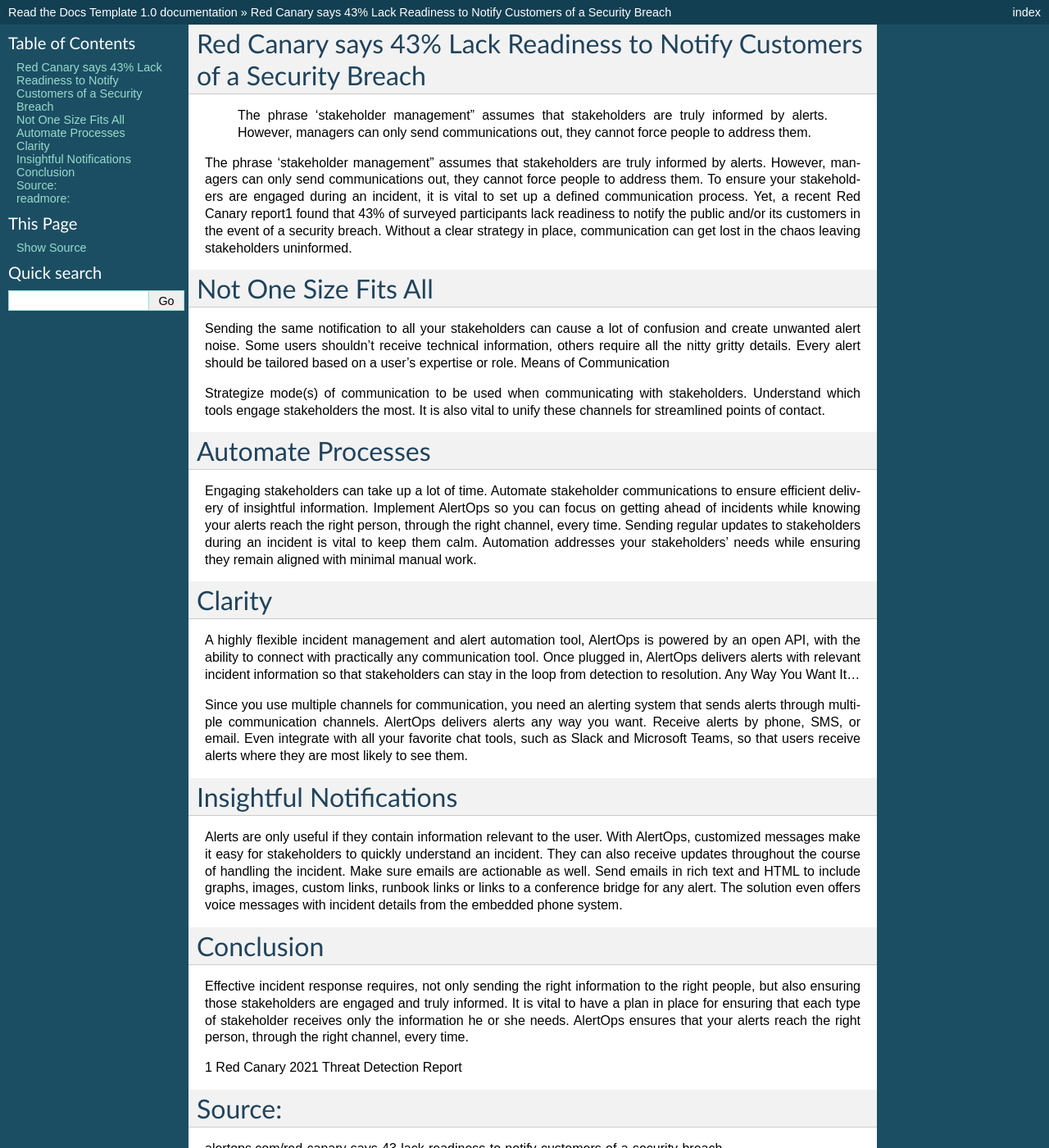
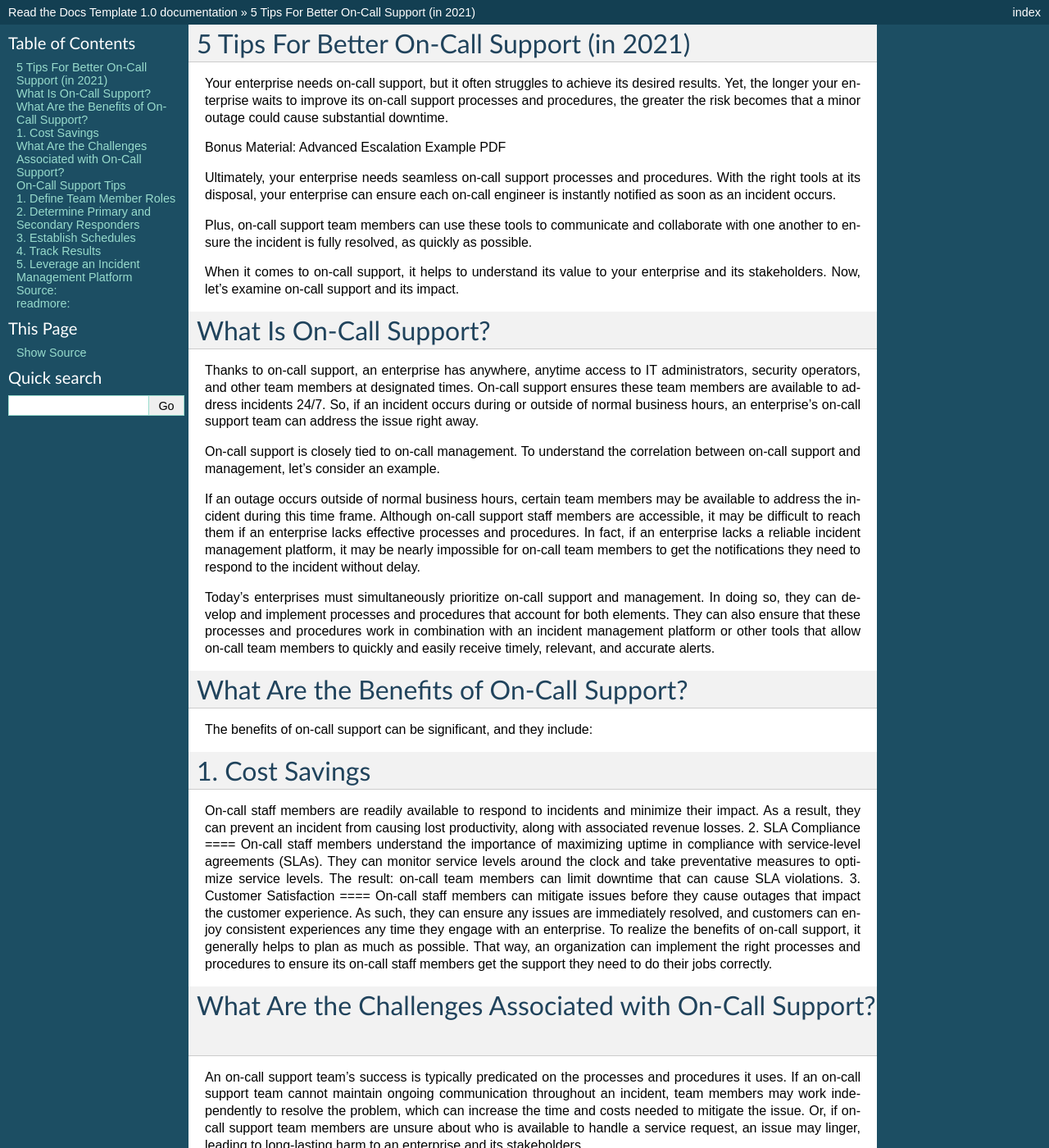
Before and after one commit to alertblogs/5-Tips-For-Better-On-Call-Support-in-2021-, a Sphinx documentation site: the page built from docs/index.rst, in a window 1280 px wide and 1400 px high. Shown: the whole window at 82% size. Built offline with Sphinx 7.4.7, drawn with Linux system fonts in a browser that asks for light colours; some of the changed text lies outside the part shown.

Commit message:
Update index.rst

```diff
--- a/docs/index.rst
+++ b/docs/index.rst
@@ -1,59 +1,91 @@
-Red Canary says 43% Lack Readiness to Notify Customers of a Security Breach
+5 Tips For Better On-Call Support (in 2021)
 ========
 
 
- The phrase ‘stakeholder management” assumes that stakeholders are truly informed by alerts. However, managers can only send communications out, they cannot force people to address them.
+Your enterprise needs on-call support, but it often struggles to achieve its desired results. Yet, the longer your enterprise waits to improve its on-call support processes and procedures, the greater the risk becomes that a minor outage could cause substantial downtime.
 
-The phrase ‘stakeholder management” assumes that stakeholders are truly informed by alerts. However, managers can only send communications out, they cannot force people to address them. To ensure your stakeholders are engaged during an incident, it is vital to set up a defined communication process. Yet, a recent Red Canary report1 found that 43% of surveyed participants lack readiness to notify the public and/or its customers in the event of a security breach. Without a clear strategy in place, communication can get lost in the chaos leaving stakeholders uninformed.
+Bonus Material: Advanced Escalation Example PDF
 
-Not One Size Fits All
-========
+Ultimately, your enterprise needs seamless on-call support processes and procedures. With the right tools at its disposal, your enterprise can ensure each on-call engineer is instantly notified as soon as an incident occurs.
 
-Sending the same notification to all your stakeholders can cause a lot of confusion and create unwanted alert noise. Some users shouldn’t receive technical information, others require all the nitty gritty details. Every alert should be tailored based on a user’s expertise or role.
-Means of Communication
+Plus, on-call support team members can use these tools to communicate and collaborate with one another to ensure the incident is fully resolved, as quickly as possible.
 
-Strategize mode(s) of communication to be used when communicating with stakeholders. Understand which tools engage stakeholders the most. It is also vital to unify these channels for streamlined points of contact.
+When it comes to on-call support, it helps to understand its value to your enterprise and its stakeholders. Now, let’s examine on-call support and its impact.
 
-Automate Processes
-========
+What Is On-Call Support?
+=====
+Thanks to on-call support, an enterprise has anywhere, anytime access to IT administrators, security operators, and other team members at designated times. On-call support ensures these team members are available to address incidents 24/7. So, if an incident occurs during or outside of normal business hours, an enterprise’s on-call support team can address the issue right away.
 
-Engaging stakeholders can take up a lot of time. Automate stakeholder communications to ensure efficient delivery of insightful information. Implement AlertOps so you can focus on getting ahead of incidents while knowing your alerts reach the right person, through the right channel, every time. Sending regular updates to stakeholders during an incident is vital to keep them calm. Automation addresses your stakeholders’ needs while ensuring they remain aligned with minimal manual work.
+On-call support is closely tied to on-call management. To understand the correlation between on-call support and management, let’s consider an example.
 
-Clarity
-========
+If an outage occurs outside of normal business hours, certain team members may be available to address the incident during this time frame. Although on-call support staff members are accessible, it may be difficult to reach them if an enterprise lacks effective processes and procedures. In fact, if an enterprise lacks a reliable incident management platform, it may be nearly impossible for on-call team members to get the notifications they need to respond to the incident without delay.
 
-A highly flexible incident management and alert automation tool, AlertOps is powered by an open API, with the ability to connect with practically any communication tool. Once plugged in, AlertOps delivers alerts with relevant incident information so that stakeholders can stay in the loop from detection to resolution.
-Any Way You Want It…
+Today’s enterprises must simultaneously prioritize on-call support and management. In doing so, they can develop and implement processes and procedures that account for both elements. They can also ensure that these processes and procedures work in combination with an incident management platform or other tools that allow on-call team members to quickly and easily receive timely, relevant, and accurate alerts.
 
-Since you use multiple channels for communication, you need an alerting system that sends alerts through multiple communication channels. AlertOps delivers alerts any way you want. Receive alerts by phone, SMS, or email. Even integrate with all your favorite chat tools, such as Slack and Microsoft Teams, so that users receive alerts where they are most likely to see them.
+What Are the Benefits of On-Call Support?
+=====
+The benefits of on-call support can be significant, and they include:
 
-Insightful Notifications
-========
+1. Cost Savings
+====
+On-call staff members are readily available to respond to incidents and minimize their impact. As a result, they can prevent an incident from causing lost productivity, along with associated revenue losses.
+2. SLA Compliance
+====
+On-call staff members understand the importance of maximizing uptime in compliance with service-level agreements (SLAs). They can monitor service levels around the clock and take preventative measures to optimize service levels. The result: on-call team members can limit downtime that can cause SLA violations.
+3. Customer Satisfaction
+====
+On-call staff members can mitigate issues before they cause outages that impact the customer experience. As such, they can ensure any issues are immediately resolved, and customers can enjoy consistent experiences any time they engage with an enterprise.
+To realize the benefits of on-call support, it generally helps to plan as much as possible. That way, an organization can implement the right processes and procedures to ensure its on-call staff members get the support they need to do their jobs correctly.
 
+What Are the Challenges Associated with On-Call Support?
+====
+An on-call support team’s success is typically predicated on the processes and procedures it uses. If an on-call support team cannot maintain ongoing communication throughout an incident, team members may work independently to resolve the problem, which can increase the time and costs needed to mitigate the issue. Or, if on-call support team members are unsure about who is available to handle a service request, an issue may linger, leading to long-lasting harm to an enterprise and its stakeholders.
 
-Alerts are only useful if they contain information relevant to the user. With AlertOps, customized messages make it easy for stakeholders to quickly understand an incident. They can also receive updates throughout the course of handling the incident. Make sure emails are actionable as well. Send emails in rich text and HTML to include graphs, images, custom links, runbook links or links to a conference bridge for any alert. The solution even offers voice messages with incident details from the embedded phone system.
+There is a risk of alert fatigue for on-call support team members as well. For instance, if on-call support team members receive incident notifications outside of their work shifts, they may be prone to tune out these notifications. They may be more susceptible to miss out on urgent and important notifications during their work shifts, which may make it exceedingly difficult to resolve major incidents.
 
-Conclusion
-========
+For on-call support teams, it is paramount to consider how they want to manage notifications and ensure only available team members are alerted about incidents. This ensures that on-call staff members can take the necessary steps to resolve incidents and mitigate their effects on an enterprise and its stakeholders.
 
-Effective incident response requires, not only sending the right information to the right people, but also ensuring those stakeholders are engaged and truly informed. It is vital to have a plan in place for ensuring that each type of stakeholder receives only the information he or she needs. AlertOps ensures that your alerts reach the right person, through the right channel, every time.
+On-Call Support Tips
+====
+There are several things that your enterprise can do to help its on-call support team accomplish its desired results, including:
 
-1 Red Canary 2021 Threat Detection Report
+1. Define Team Member Roles
+====
+Ensure each on-call staff member has a clearly defined role. This can help your enterprise ensure that only relevant staff members will receive the right notifications, every time.
+
+2. Determine Primary and Secondary Responders
+====
+Figure out who should be notified about different types of incidents at different times. Ensure that primary and secondary responders are established for incident notifications and verify that these notifications can be escalated to the appropriate parties as needed.
+
+3. Establish Schedules
+=====
+Create schedules that account for who is available to respond to incidents during and outside of normal business hours. Update these schedules regularly to ensure staff members are available to respond to incidents at all times.
+
+4. Track Results
+====
+Encourage an on-call support team to monitor its daily, weekly, monthly, and annual performance. Team members can track Mean Time To Detect (MTTD) and other metrics and use these insights to find ways to continuously improve.
+
+5. Leverage an Incident Management Platform
+=====
+Provide on-call support team members with an incident management platform that they can use to stay connected throughout an incident. The platform can work in combination with the team’s everyday systems and help team members get the most value out of their on-call management processes and procedures.
+At AlertOps, we provide an incident management platform that is flexible, intelligent, and simple to use. Our platform is designed to help enterprise teams route alerts to on-call team members, create and manage on-call schedules, and more.
+
+AlertOps can help your teams take on-call support to the next level.
 
 Source:
 ========
-alertops.com/red-canary-says-43-lack-readiness-to-notify-customers-of-a-security-breach
+https://alertops.com/on-call-support/
 
 readmore:
 ========
 
-alertops.com/covid-pandemic-business-continuity
-https://alertops.com/stakeholder-communications-plan
-https://alertops.com/incident-management-metrics
-https://alertops.com/incident-management-process
-https://alertops.com/it-process-automation-for-managed-service-providers
-https://alertops.com/application-performance-monitoring
-https://alertops.com/alertops-expert-guidance
-https://alertops.com/alertops-automation
-https://alertops.com/it-monitoring
+https://alertops.com/it-process-automation-for-managed-service-providers/
+https://alertops.com/devops-vs-agile/
+https://alertops.com/application-performance-monitoring/
+https://alertops.com/alertops-expert-guidance/
+https://alertops.com/alertops-automation/
+https://alertops.com/it-monitoring/
 https://alertops.com/alertops-flexibility/
+https://alertops.com/incident-management-metrics/
+https://alertops.com/incident-management-process/
+https://alertops.com/red-canary-says-43-lack-readiness-to-notify-customers-of-a-security-breach/
```
